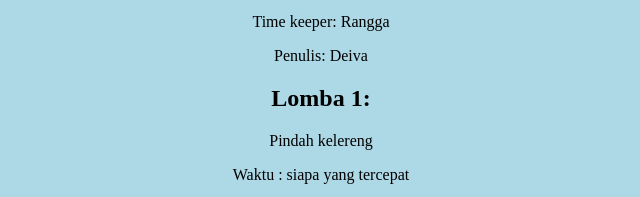
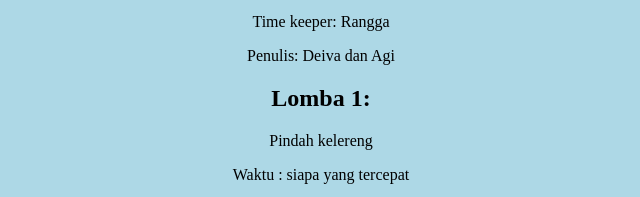
Before and after one commit to Daffa7382466/17kancil.github.io, a plain HTML site: page index.html in a window 1280 px wide. Shown: the part 273-470 px from the top of the page, 319-959 px from the left. Drawn offline with Linux system fonts and the light colour scheme.

Commit message:
index.html

```diff
--- a/index.html
+++ b/index.html
@@ -18,7 +18,7 @@
     <p>Juri: Deiva, Rama, Daffa, Abi</p>
     <p>MC: Sarah, Qifa</p>
     <p>Time keeper: Rangga</p>
-    <p>Penulis: Deiva</p>
+    <p>Penulis: Deiva dan Agi</p>
 
 
     <h2>Lomba 1:</h2>
@@ -37,7 +37,8 @@
     <p>Kelereng: 18pcs (Sarah)</p>
     <p>bola pingpong (Deiva) 5 - 7pcs?</p>
     <p>Kardus: 20pcs (Deiva)</p>
-    <p>Buku catatan: Semua yang jadi juri</p>
+    <p>Buku catatan: Semua yang jadi juri</p
+    <p>Mangkok plastik (10 piece)</p>
 
     <h2>Keadaan:</h2>
     <p>Kardus dibengkokan dan terpotong (di tamannya)</p>
```
